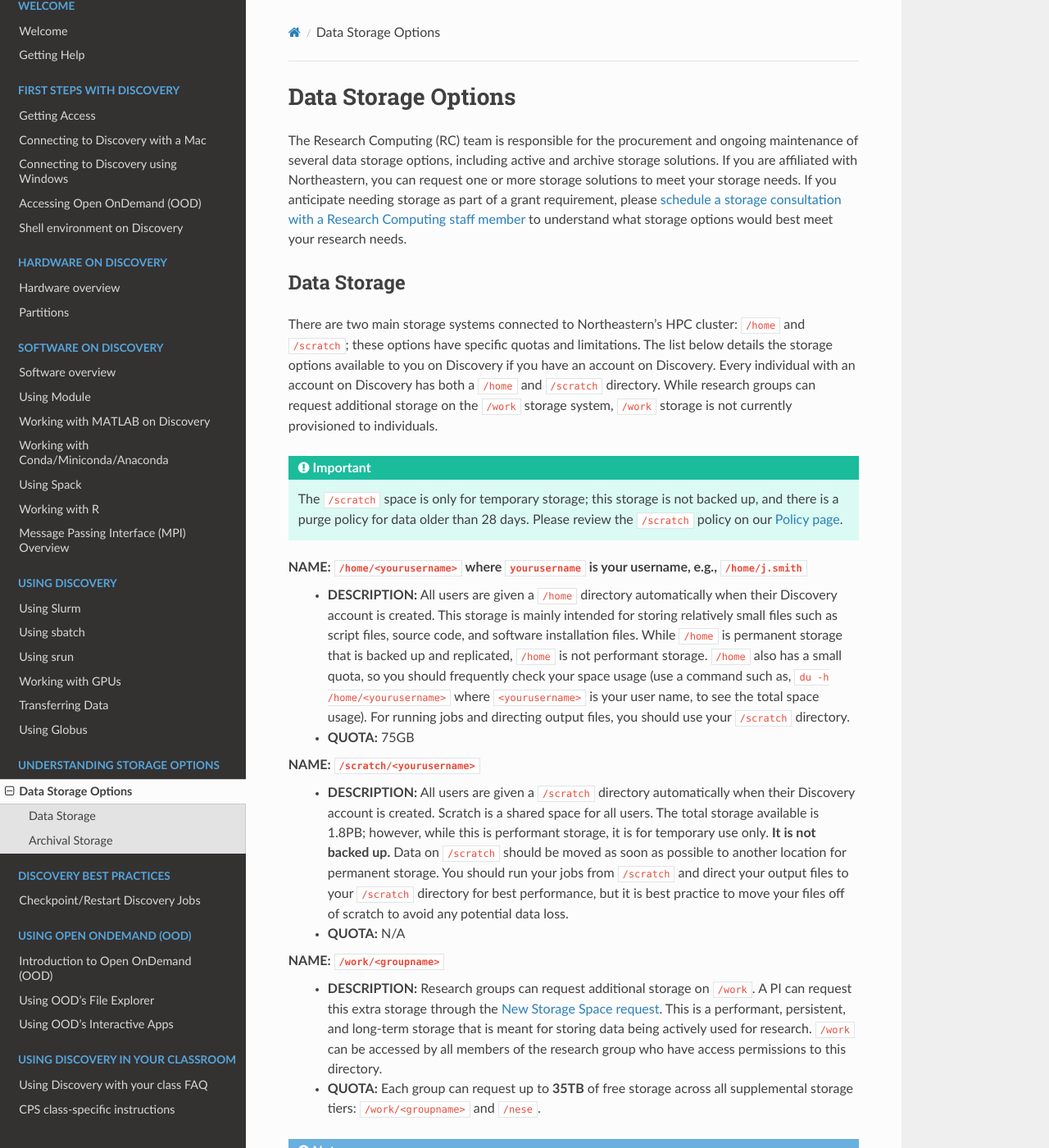
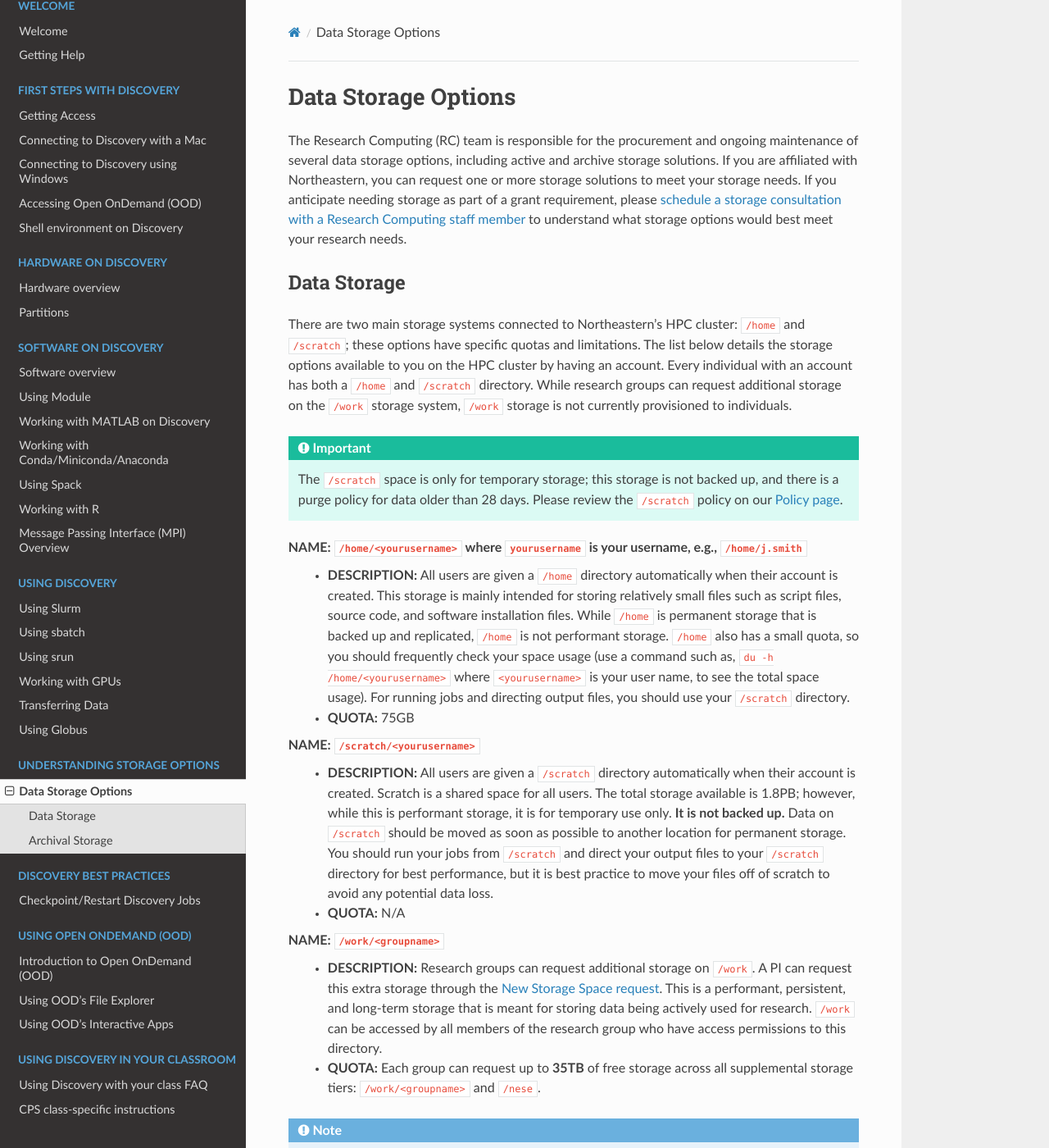
Before and after one commit to northeastern-rc/rc-public-documentation, a Sphinx documentation site: the page built from docs/source/storage/discovery_storage.rst, in a window 1280 px wide and 1400 px high. Shown: the whole window at 82% size. Built offline with Sphinx 7.4.7 and the Read the Docs theme 2.0.0, drawn with Linux system fonts in a browser that asks for light colours.

Commit message:
Update discovery_storage.rst
Updated to remove references to Discovery.

```diff
--- a/docs/source/storage/discovery_storage.rst
+++ b/docs/source/storage/discovery_storage.rst
@@ -13,7 +13,7 @@ Data Storage
 ==================================
 
 There are two main storage systems connected to Northeastern's HPC cluster: ``/home`` and ``/scratch``; these options have specific quotas and limitations.
-The list below details the storage options available to you on Discovery if you have an account on Discovery. Every individual with an account on Discovery has
+The list below details the storage options available to you on the HPC cluster by having an account. Every individual with an account has
 both a ``/home`` and ``/scratch`` directory. While research groups can request additional storage on the ``/work`` storage system,
 ``/work`` storage is not currently provisioned to individuals.
 
@@ -21,11 +21,11 @@ both a ``/home`` and ``/scratch`` directory. While research groups can request a
    The ``/scratch`` space is only for temporary storage; this storage is not backed up, and there is a purge policy for data older than 28 days. Please review the ``/scratch`` policy on our `Policy page <https://rc.northeastern.edu/policy/>`_.
 
 **NAME:** ``/home/<yourusername>`` where ``yourusername`` is your username, e.g., ``/home/j.smith``
- - **DESCRIPTION:** All users are given a ``/home`` directory automatically when their Discovery account is created. This storage is mainly intended for storing relatively small files such as script files, source code, and software installation files. While ``/home`` is permanent storage that is backed up and replicated, ``/home`` is not performant storage. ``/home`` also has a small quota, so you should frequently check your space usage (use a command such as, ``du -h /home/<yourusername>`` where ``<yourusername>`` is your user name, to see the total space usage). For running jobs and directing output files, you should use your ``/scratch`` directory.
+ - **DESCRIPTION:** All users are given a ``/home`` directory automatically when their account is created. This storage is mainly intended for storing relatively small files such as script files, source code, and software installation files. While ``/home`` is permanent storage that is backed up and replicated, ``/home`` is not performant storage. ``/home`` also has a small quota, so you should frequently check your space usage (use a command such as, ``du -h /home/<yourusername>`` where ``<yourusername>`` is your user name, to see the total space usage). For running jobs and directing output files, you should use your ``/scratch`` directory.
  - **QUOTA:** 75GB
 
 **NAME:** ``/scratch/<yourusername>``
- - **DESCRIPTION:** All users are given a ``/scratch`` directory automatically when their Discovery account is created. Scratch is a shared space for all users. The total storage available is 1.8PB; however, while this is performant storage, it is for temporary use only. **It is not backed up.** Data on ``/scratch`` should be moved as soon as possible to another location for permanent storage. You should run your jobs from ``/scratch`` and direct your output files to your ``/scratch`` directory for best performance, but it is best practice to move your files off of scratch to avoid any potential data loss.
+ - **DESCRIPTION:** All users are given a ``/scratch`` directory automatically when their account is created. Scratch is a shared space for all users. The total storage available is 1.8PB; however, while this is performant storage, it is for temporary use only. **It is not backed up.** Data on ``/scratch`` should be moved as soon as possible to another location for permanent storage. You should run your jobs from ``/scratch`` and direct your output files to your ``/scratch`` directory for best performance, but it is best practice to move your files off of scratch to avoid any potential data loss.
  - **QUOTA:** N/A
 
 **NAME:** ``/work/<groupname>``
```
